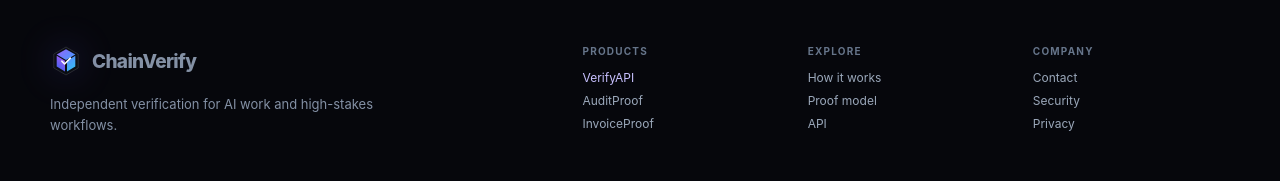
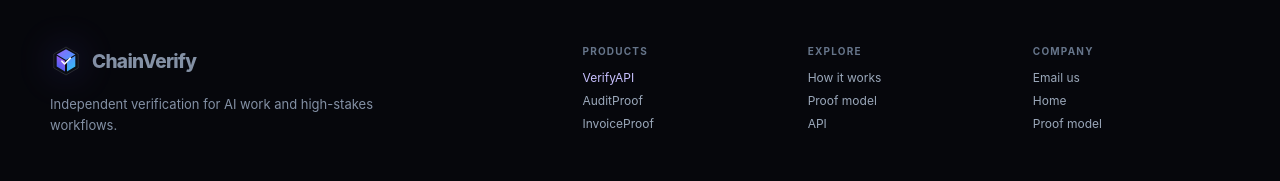
Before and after one commit to BenStoneAI/Chain-verify, a Next.js app in the folder apps/web/: page /verify-api in a window 1280 px wide. Shown: the part 4321-4502 px from the top of the page. Built offline with nearby package versions, Linux system fonts and the light colour scheme; no server answers.

Commit message:
fix(marketing): remove dead footer routes

```diff
--- a/apps/web/src/components/proof/ProductFooter.tsx
+++ b/apps/web/src/components/proof/ProductFooter.tsx
@@ -8,7 +8,7 @@
 const columns = [
   { heading: 'Products', links: [['VerifyAPI','/verify-api'],['AuditProof','/audit-proof'],['InvoiceProof','/invoice-proof']] },
   { heading: 'Explore', links: [['How it works','/#how-it-works'],['Proof model','/#proof'],['API','/verify-api#api-example']] },
-  { heading: 'Company', links: [['Contact','/contact'],['Security','/security'],['Privacy','/privacy']] },
+  { heading: 'Company', links: [['Email us','mailto:proof@chainverify.org'],['Home','/'],['Proof model','/#proof']] },
 ];
 
 export function ProductFooter({ currentProduct }: ProductFooterProps) {
```
